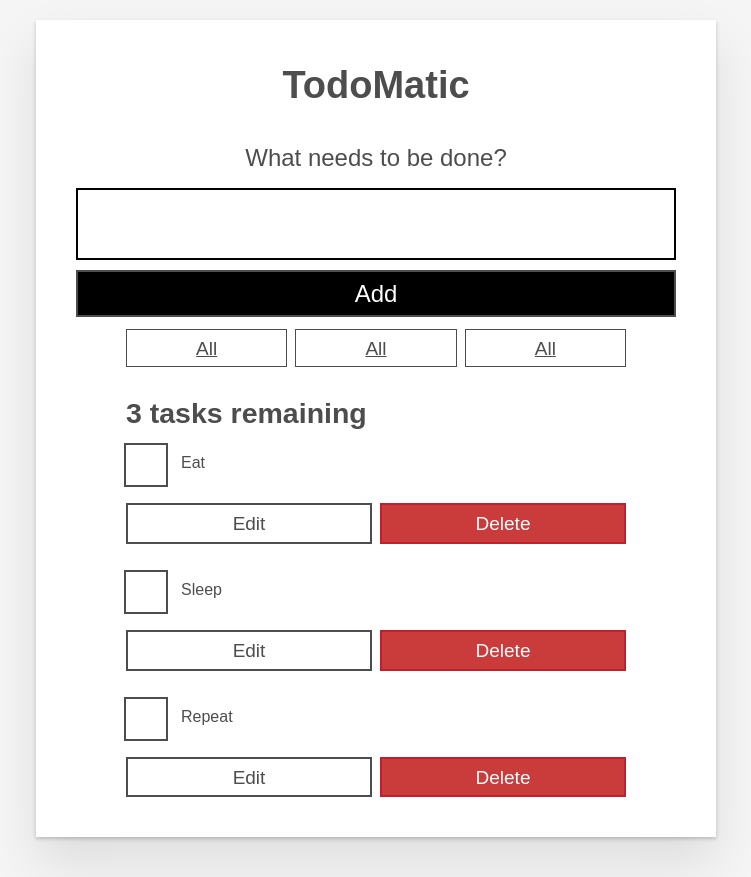
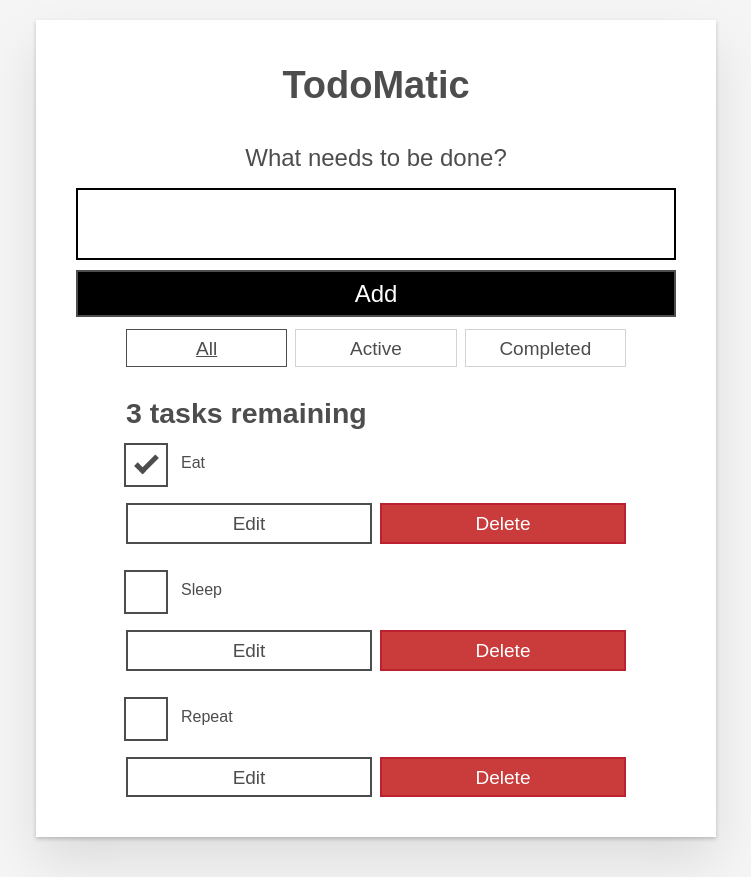
Before and after one commit to VarunRocky007/todo-app-tdd, a React (Create React App) app: page / in a window 1280 px wide. Shown: the whole page, without its empty margins (264-1015 px from the left). Built offline with nearby package versions, Linux system fonts and the light colour scheme.

Commit message:
full stack todolist app

```diff
--- a/src/App.js
+++ b/src/App.js
@@ -4,10 +4,26 @@
 import Form from './components/Form';
 import FilterButton from './components/FilterButton';
 import {nanoid} from 'nanoid';
+const FILTER_MAP = {
+  All: () => true,
+  Active: task => !task.completed,
+  Completed: task => task.completed
+};
+const FILTER_NAMES = Object.keys(FILTER_MAP);
+
 
 function App(props) {
+  const [filter, setFilter] = useState('All');
+  const filterList = FILTER_NAMES.map(name => (
+    <FilterButton
+      key={name}
+      name={name}
+      isPressed={name === filter}
+      setFilter={setFilter}
+    />
+  ));
+  const [tasks,setTasks] = useState(props.tasks);
 
-  const [tasks,setTasks] = useState(props.tasks);
   function toggleTaskCompleted(id) {
     const updatedTasks = tasks.map(task => {
       if (id === task.id) {
@@ -31,7 +47,20 @@
   setTasks(remainingTasks);
 }
 
-  const taskList = tasks.map(task => <Todo name={task.name} id={task.id} isCompleted={task.completed} toggleTaskCompleted={toggleTaskCompleted} deleteTask={deleteTask} editTask={editTask}/>);
+const taskList = tasks
+.filter(FILTER_MAP[filter])
+.map(task => (
+<Todo
+  id={task.id}
+  name={task.name}
+  completed={task.completed}
+  key={task.id}
+  toggleTaskCompleted={toggleTaskCompleted}
+  deleteTask={deleteTask}
+  editTask={editTask}
+/>
+));
+
   const taskNoun= taskList==1?'task':'tasks';
 const headingText = `${taskList.length} ${taskNoun} remaining`;
   function addTask(name){
@@ -45,9 +74,7 @@
       <Form addTask={addTask}/>
       <div className="filters btn-group stack-exception">
 
-        <FilterButton />
-        <FilterButton />
-        <FilterButton />
+        {filterList}
       </div>
       <h2 id="list-heading">
         {headingText}
--- a/src/components/FilterButton.js
+++ b/src/components/FilterButton.js
@@ -1,9 +1,14 @@
 import React from "react";
-export default function FilterButton(props){
-  return(
-    <button type="button" className="btn toggle-btn" aria-pressed="true">
+export default function FilterButton(props) {
+  return (
+    <button
+      type="button"
+      className="btn toggle-btn"
+      aria-pressed={props.isPressed}
+      onClick={() => props.setFilter(props.name)}
+    >
       <span className="visually-hidden">Show </span>
-      <span>all</span>
+      <span>{props.name}</span>
       <span className="visually-hidden"> tasks</span>
     </button>
   );
```
